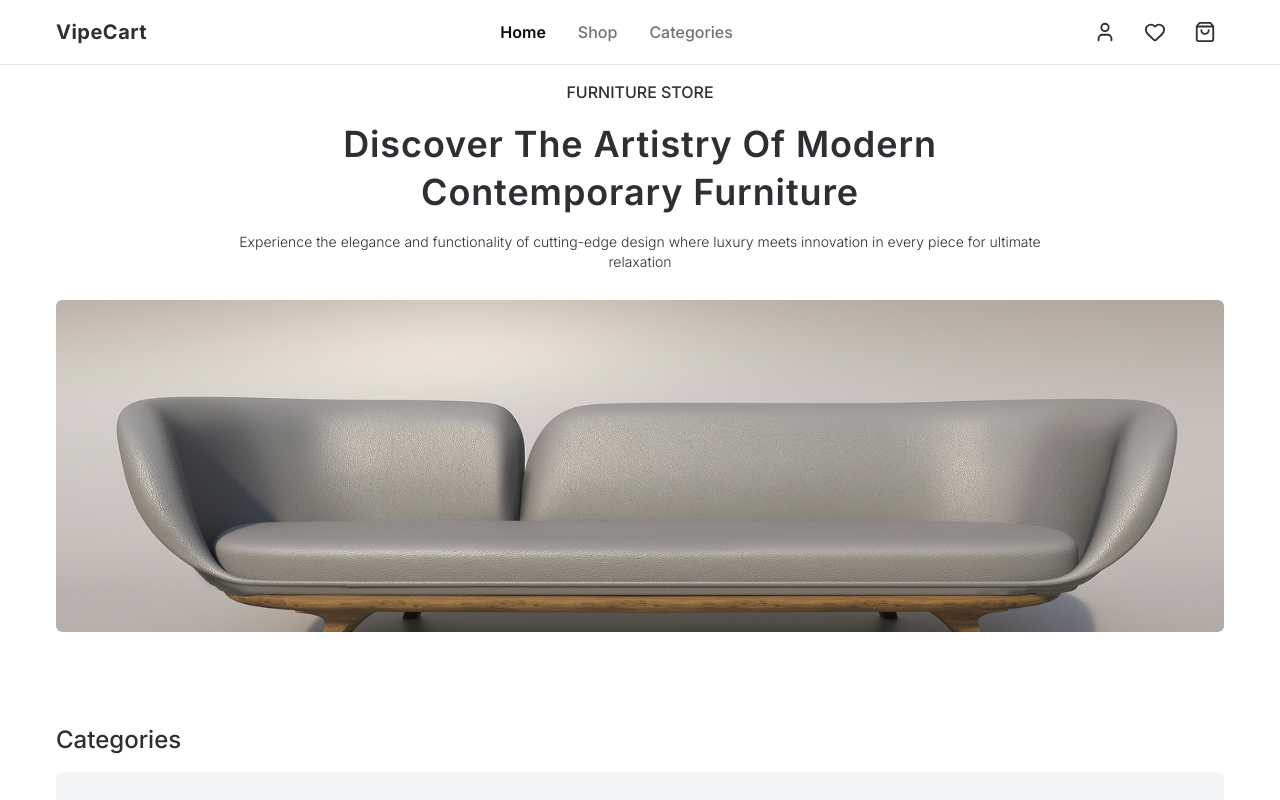
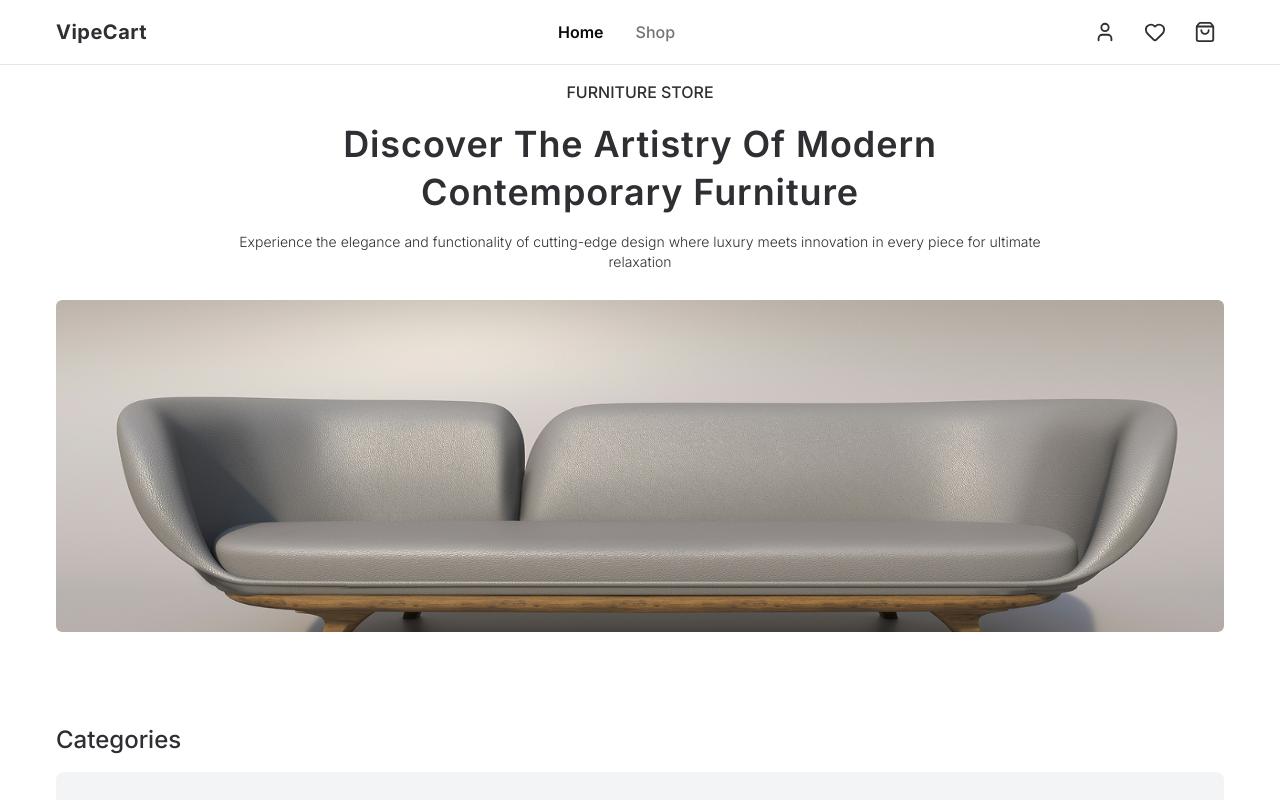
Before and after one commit to Texon-io/Texon-ecommerce, a React (Vite) app: page / in a window 1280 px wide. Shown: the top 800 px of the page. Built offline with nearby package versions, Linux system fonts and the light colour scheme.

Commit message:
edit: remove categories tab from nav

```diff
--- a/src/layout/Navbar/Navbar.jsx
+++ b/src/layout/Navbar/Navbar.jsx
@@ -7,7 +7,6 @@ import { NavLink } from "react-router";
 const NavItems = [
   { to: "/", label: "Home" },
   { to: "/products", label: "Shop" },
-  { to: "/categories", label: "Categories" },
 ];
 
 export default function Navbar() {
```
